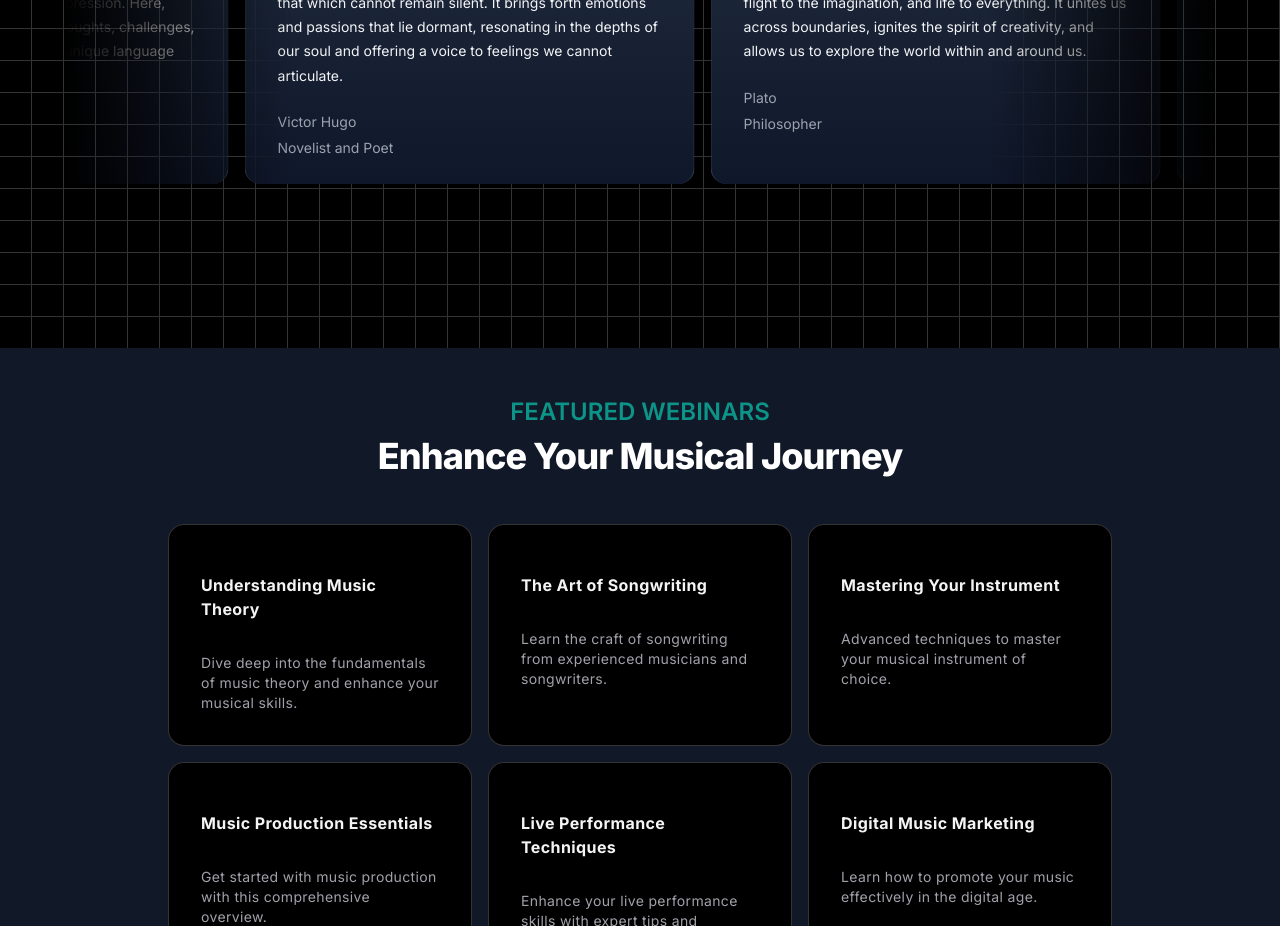
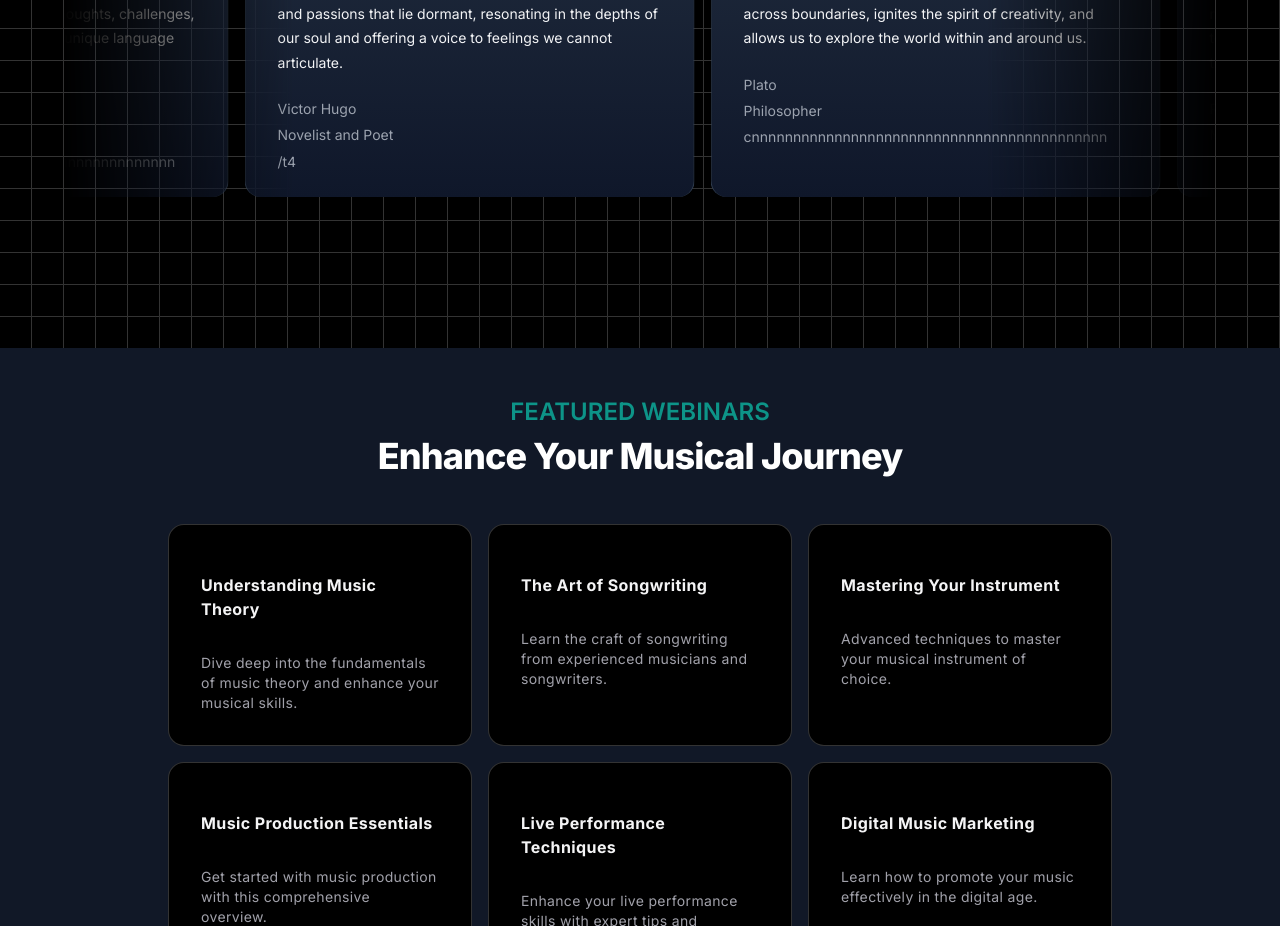
Before and after one commit to Muhammad361738/Music-Nextjs, a Next.js app: page / in a window 1280 px wide. Shown: the part 2420-3346 px from the top of the page. Built offline with nearby package versions, Linux system fonts and the light colour scheme.

Commit message:
Add new Pages

```diff
--- a/src/components/TestCards.tsx
+++ b/src/components/TestCards.tsx
@@ -10,13 +10,13 @@ const quotesArray = [
       quote: "Music expresses that which cannot be put into words and that which cannot remain silent. It brings forth emotions and passions that lie dormant, resonating in the depths of our soul and offering a voice to feelings we cannot articulate.",
       name: "Victor Hugo",
       title: "Novelist and Poet",
-      Image : "/t4"
+      Link : "/t4"
     },
     {
       quote: "Music gives a soul to the universe, wings to the mind, flight to the imagination, and life to everything. It unites us across boundaries, ignites the spirit of creativity, and allows us to explore the world within and around us.",
       name: "Plato",
       title: "Philosopher",
-      Image : "/t4"
+      Link : "cnnnnnnnnnnnnnnnnnnnnnnnnnnnnnnnnnnnnnnnnnnn"
     },
     {
       quote: "The true beauty of music is that it connects people. It carries a message, and we, the musicians, are the messengers. Through each note, we reach beyond words to inspire, comfort, and bring joy, fostering connections that cannot be described by language alone.",
@@ -28,14 +28,14 @@ const quotesArray = [
       quote: "Learning to play music is not just about understanding scales and notes; its about discovering patience, resilience, and joy in practice. The dedication to mastering an instrument mirrors the dedication we need in life, making us better, more focused individuals.",
       name: "Anonymous",
       title: "Music Educator",
-      Image : "/t4"
+      Link : "cnnnnnnnnnnnnnnnnnnnnnnnnnnnnnnnnnnnnnnnnnnn"
 
     },
     {
       quote: "A music school is not merely a place to learn instruments but a sanctuary for growth and self-expression. Here, each student learns to channel their thoughts, challenges, and dreams through sound, crafting a unique language that speaks directly to the heart.",
       name: "Leonard Bernstein",
       title: "Composer and Conductor",
-      Image : "/t4"
+      Link : "cnnnnnnnnnnnnnnnnnnnnnnnnnnnnnnnnnnnnnnnnnnn"
     }
   ];
 
--- a/src/components/ui/infinite-moving-cards.tsx
+++ b/src/components/ui/infinite-moving-cards.tsx
@@ -15,7 +15,7 @@ export const InfiniteMovingCards = ({
     quote: string;
     name: string;
     title: string;
-
+    Link : string
   }[];
   direction?: "left" | "right";
   speed?: "fast" | "normal" | "slow";
@@ -112,6 +112,9 @@ export const InfiniteMovingCards = ({
                   <span className=" text-sm leading-[1.6] text-gray-400 font-normal">
                     {item.title}
                   </span>
+                  <span className=" text-sm leading-[1.6] text-gray-400 font-normal">
+                    {item.Link}
+                  </span>
 
                 </span>
               </div>
```
